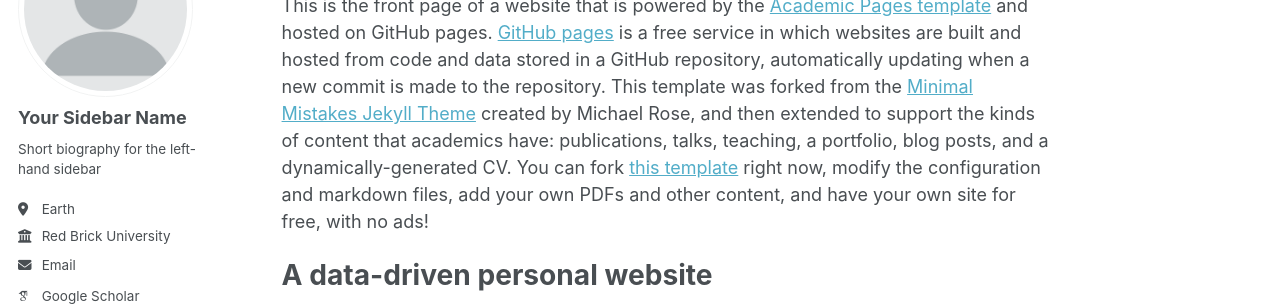
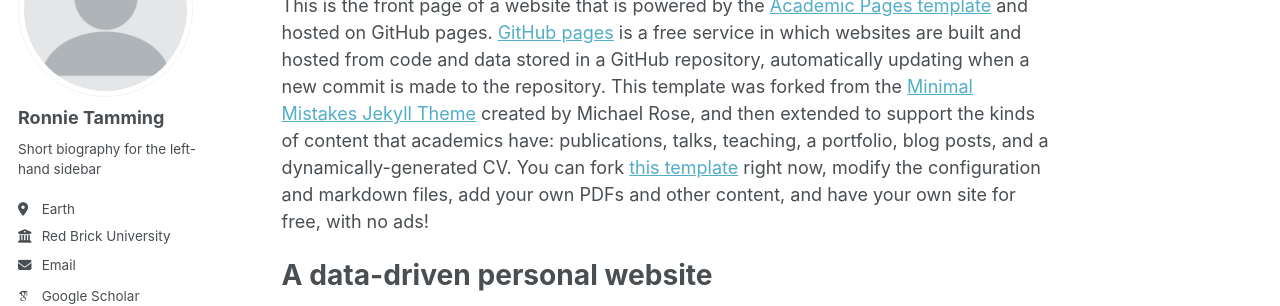
Before and after one commit to RT93am/My-Web, a Jekyll site: the page built from _pages/about.md, in a window 1280 px wide. Shown: the part 177-483 px from the top of the page. Built offline with Jekyll 4.4.1, drawn with Linux system fonts in a browser that asks for light colours; some web fonts are replaced.

Commit message:
Update _config.yml

```diff
--- a/_config.yml
+++ b/_config.yml
@@ -23,7 +23,7 @@ repository               : "academicpages/academicpages.github.io"
 author:
   # Biographic information
   avatar           : "profile.png"
-  name             : "Your Sidebar Name"
+  name             : "Ronnie Tamming"
   pronouns         : # example: "she/her"
   bio              : "Short biography for the left-hand sidebar"
   location         : "Earth"
```
